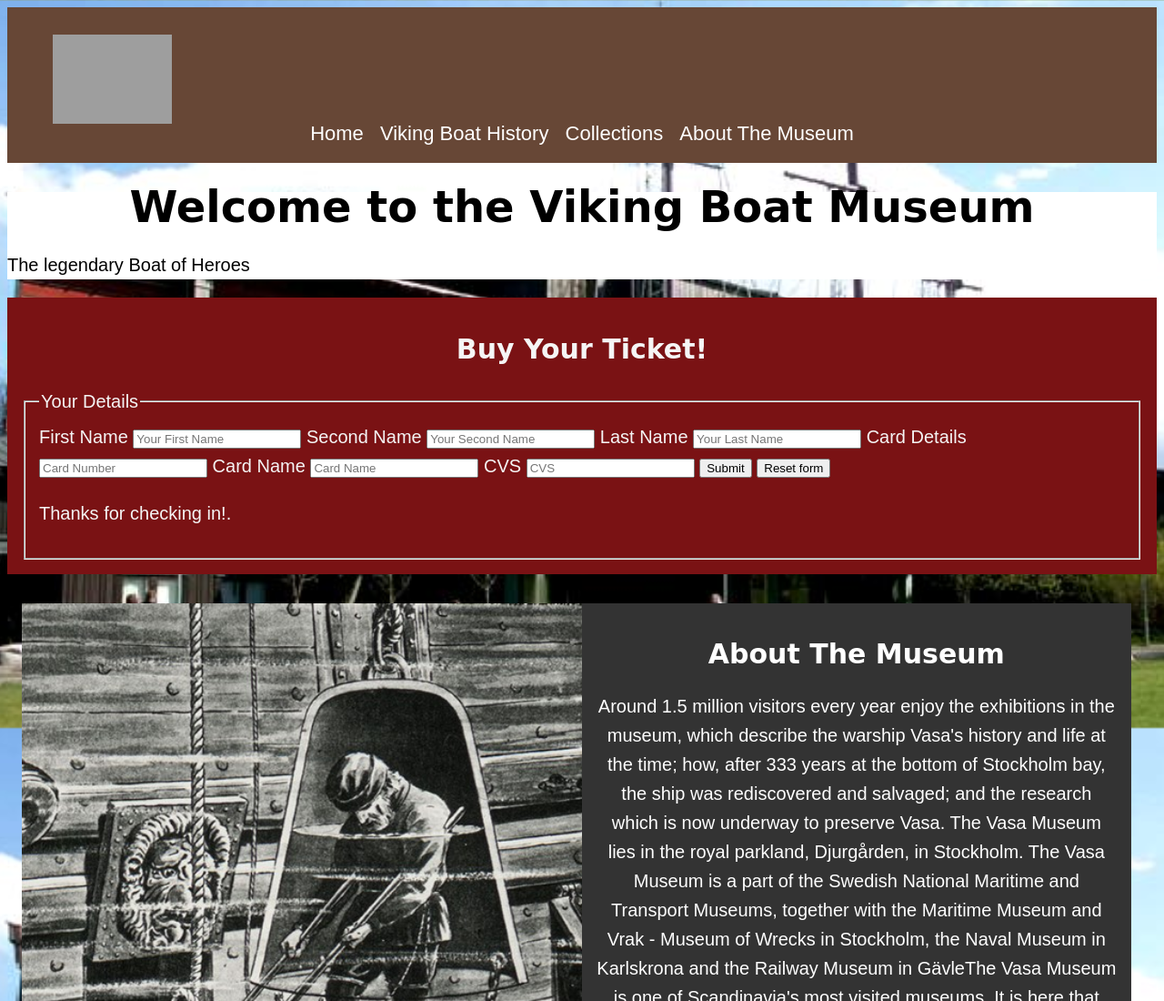
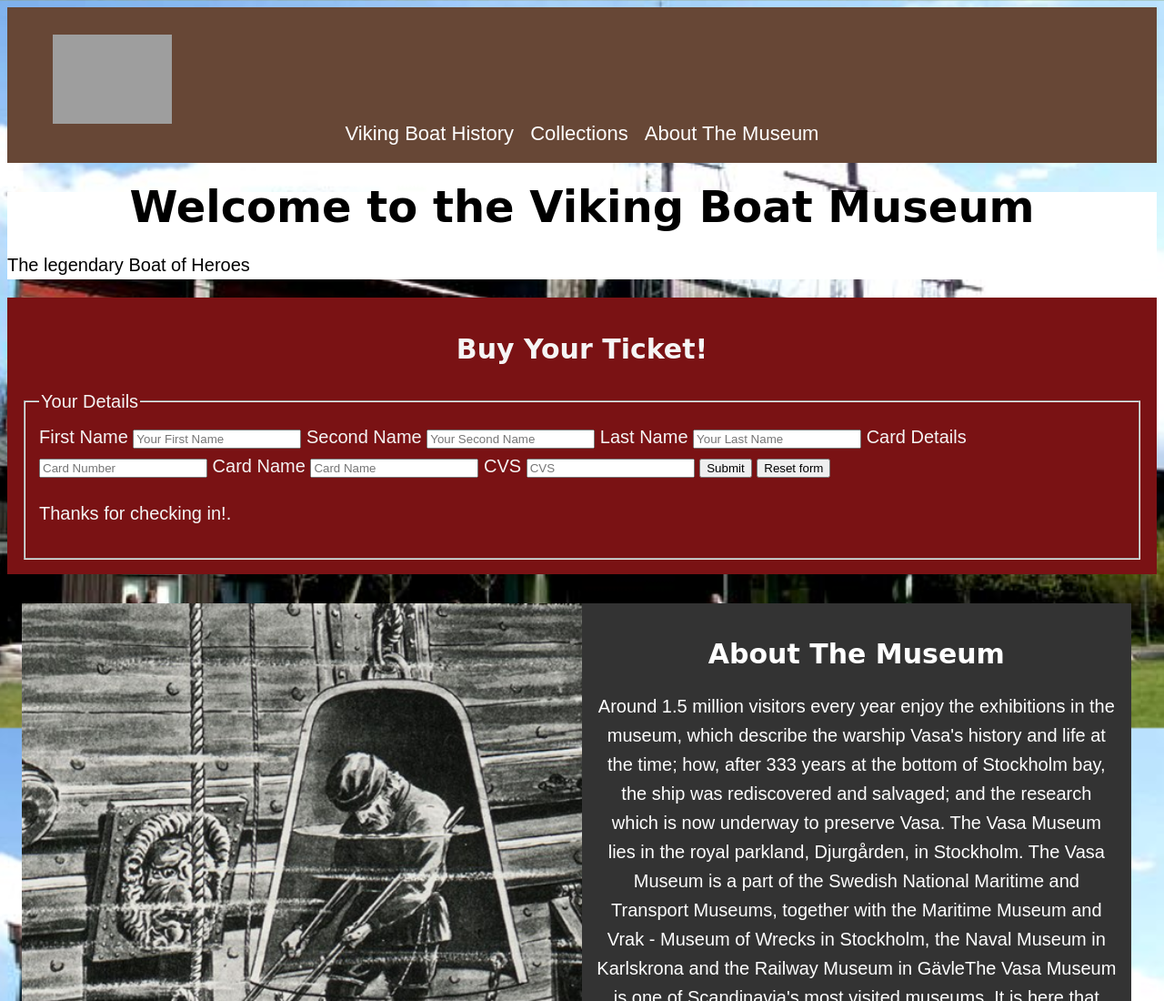
Before and after one commit to HandersonNtani/my-full-template, a plain HTML site: page index.html in a window 1280 px wide. Shown: the top 1100 px of the page at 91% size. Drawn offline with Linux system fonts and the light colour scheme; grey boxes are pictures that could not be loaded.

Commit message:
solve the anchor problem linking section.

```diff
--- a/index.html
+++ b/index.html
@@ -15,7 +15,6 @@
         <!--navigation bar-->
         <div class="nav-bar">
             <nav>
-                <a href="#home" aria-label="Go to the top of the page">Home</a>
                 <a href="#history" aria-label="Go to page">Viking Boat History</a>
                 <a href="#collection" aria-label="Go to page">Collections</a>
                 <a href="#about" aria-label="Go to page">About The Museum</a>
```
